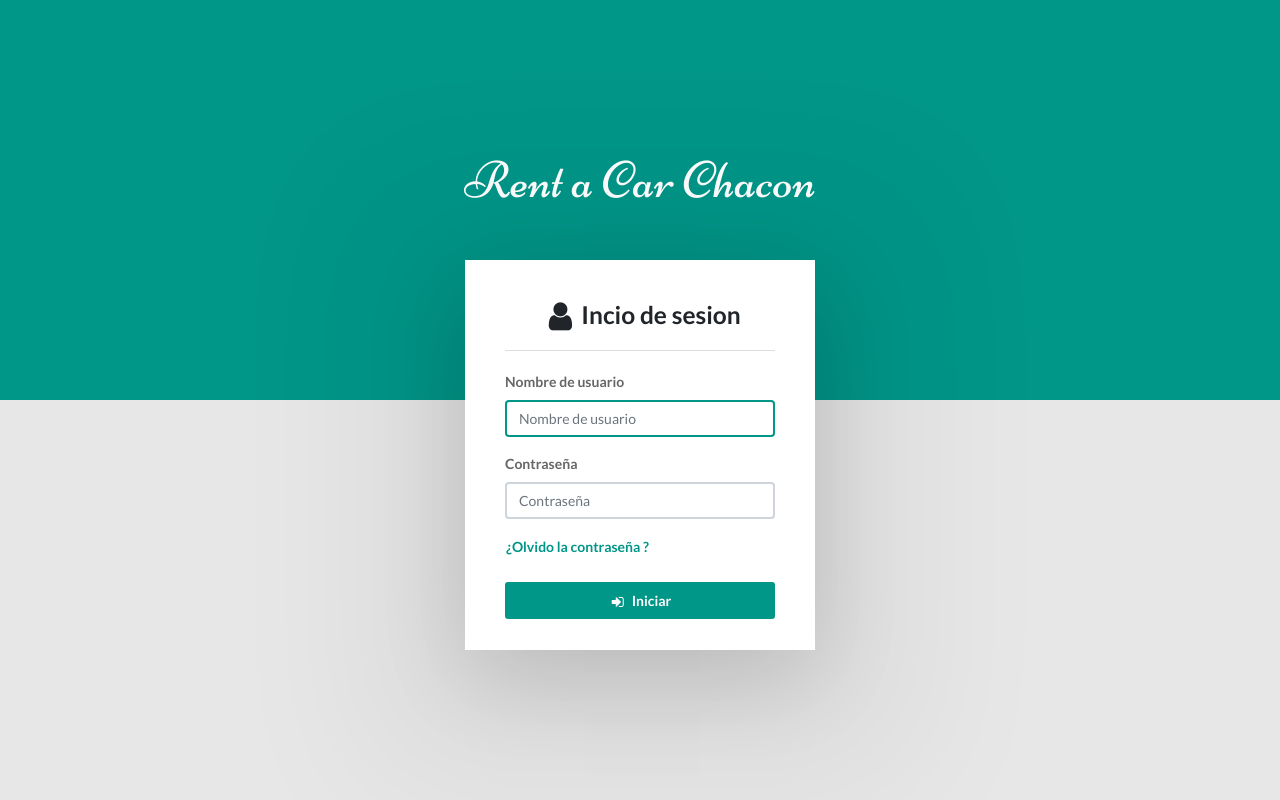
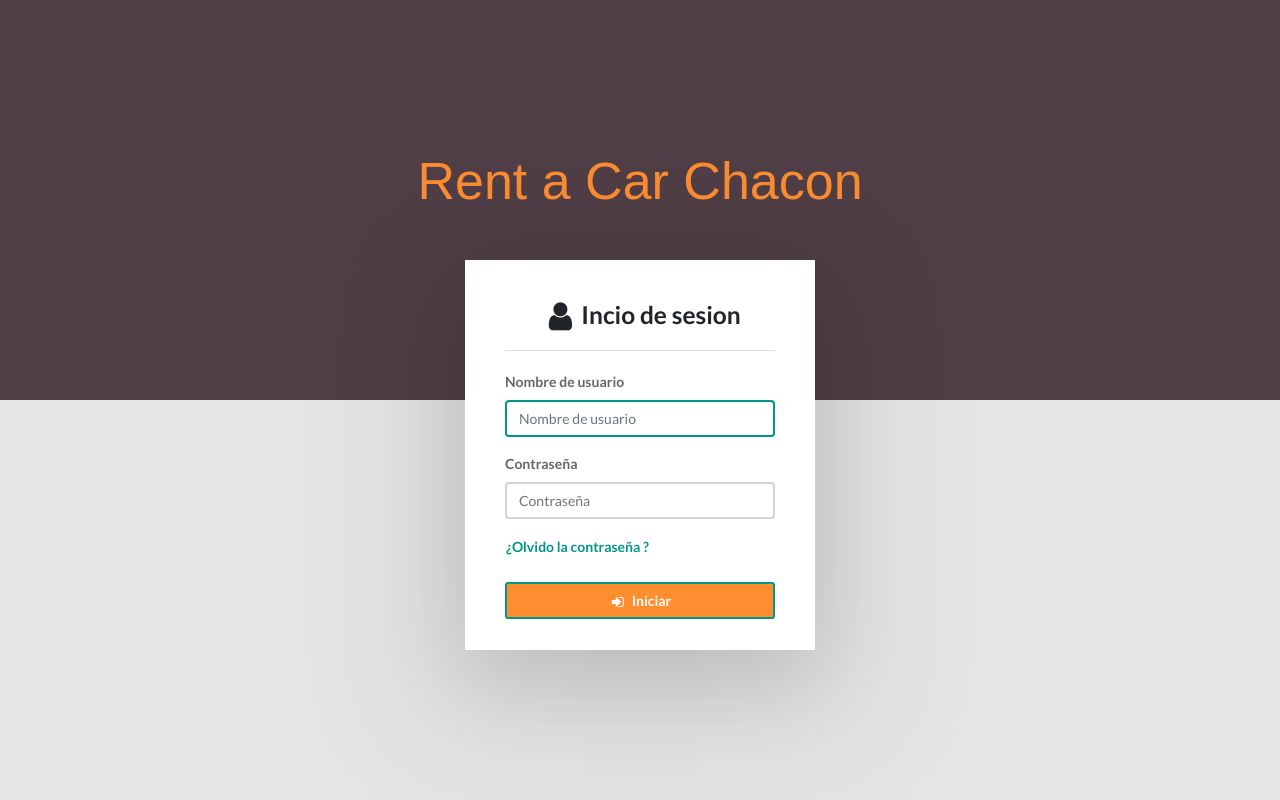
Before and after one commit to JHarvin/SIRA, a PHP site: page /index.php in a window 1280 px wide. Run offline with PHP 8.4, Linux system fonts and the light colour scheme.

Commit message:
Modificacion del login, color y tipo de letras del titulo rent a car ..... asi como tambien el color del botno inciar sesion

```diff
--- a/Vistas/login.php
+++ b/Vistas/login.php
@@ -12,11 +12,14 @@
   </head>
   <body>
     <section class="material-half-bg">
-      <div class="cover"></div>
+      <div class="cover" style="background-color:#513F47;"></div>
     </section>
     <section class="login-content">
-      <div class="logo">
-        <h1>Rent a Car Chacon</h1>
+      <div class="logo" style="font:400 16px/1.8 sans-serif;
+        color:#FF8E31;
+       ">
+        <h1
+        >Rent a Car Chacon</h1>
       </div>
       <div class="login-box">
         <form class="login-form" action="Vistas/inicio.php">
@@ -36,7 +39,7 @@
             </div>
           </div>
           <div class="form-group btn-container">
-            <button class="btn btn-primary btn-block"><i class="fa fa-sign-in fa-lg fa-fw"></i>Iniciar</button>
+            <button class="btn btn-primary btn-block" style="background-color: #FF8E31;"><i class="fa fa-sign-in fa-lg fa-fw"></i>Iniciar</button>
           </div>
         </form>
         <form class="forget-form" action="index.html">
@@ -62,7 +65,7 @@
     <!-- The javascript plugin to display page loading on top-->
     <script src="js/plugins/pace.min.js"></script>
     <script type="text/javascript">
-      // Login Page Flipbox control
+      // Login Page Flipbox control para la vuelta de olvido de password
       $('.login-content [data-toggle="flip"]').click(function() {
       	$('.login-box').toggleClass('flipped');
       	return false;
```
